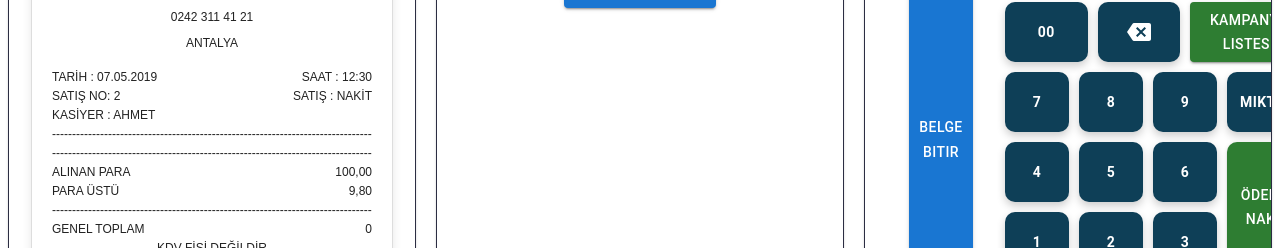
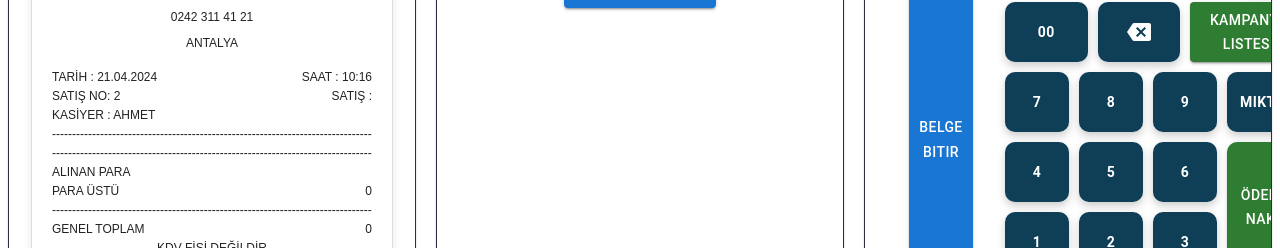
Before and after one commit to yusufinann/32bit-CashRegisterApp, a React (Create React App) app: page /price in a window 1280 px wide. Shown: the part 197-445 px from the top of the page. Built offline with nearby package versions, Linux system fonts and the light colour scheme.

Commit message:
Update the Receipt

```diff
--- a/src/OrderSummary/Receipt.js
+++ b/src/OrderSummary/Receipt.js
@@ -1,6 +1,7 @@
 import React from "react";
 import { styled } from "@mui/system";
 import "./receipt.css";
+import { useGlobalContext } from "../contexts/GlobalContext";
 
 const ReceiptContainer = styled("div")({
   fontFamily: "Arial, sans-serif",
@@ -14,6 +15,9 @@ const ReceiptContainer = styled("div")({
 });
 
 const Receipt = React.forwardRef(({ productList, subTotal, tax, totalAmount }, ref) => {
+  const {paymentType,receivedMoney} = useGlobalContext();
+  const changeGiven = receivedMoney - totalAmount;
+
   return (
     <ReceiptContainer ref={ref}>
       <div className="receipt-header">
@@ -23,12 +27,13 @@ const Receipt = React.forwardRef(({ productList, subTotal, tax, totalAmount }, r
         <p>ANTALYA</p>
       </div>
       <div className="receipt-line date">
-        <span>TARİH : 07.05.2019</span>
-        <span className="time">SAAT : 12:30</span>
+      <span>TARİH : {new Date().toLocaleDateString("tr-TR")}</span>
+  <span className="time">SAAT : {new Date().toLocaleTimeString("tr-TR", { hour: '2-digit', minute: '2-digit' })}</span>
+
       </div>
       <div className="receipt-line">
         <span>SATIŞ NO: 2</span>
-        <span className="time">SATIŞ : NAKİT</span>
+        <span className="time">SATIŞ : {paymentType}</span>
       </div>
       <div className="receipt-line">
         <span>KASİYER : AHMET</span>
@@ -38,11 +43,11 @@ const Receipt = React.forwardRef(({ productList, subTotal, tax, totalAmount }, r
       <div className="receipt-line divider">--------------------------------------------------------------------------------</div>
       <div className="receipt-line">
         <span>ALINAN PARA</span>
-        <span>100,00</span>
+        <span>{receivedMoney}</span>
       </div>
       <div className="receipt-line">
         <span>PARA ÜSTÜ</span>
-        <span>9,80</span>
+        <span>{changeGiven}</span>
       </div>
       <div className="receipt-line divider">--------------------------------------------------------------------------------</div>
       <div className="receipt-line">
```
